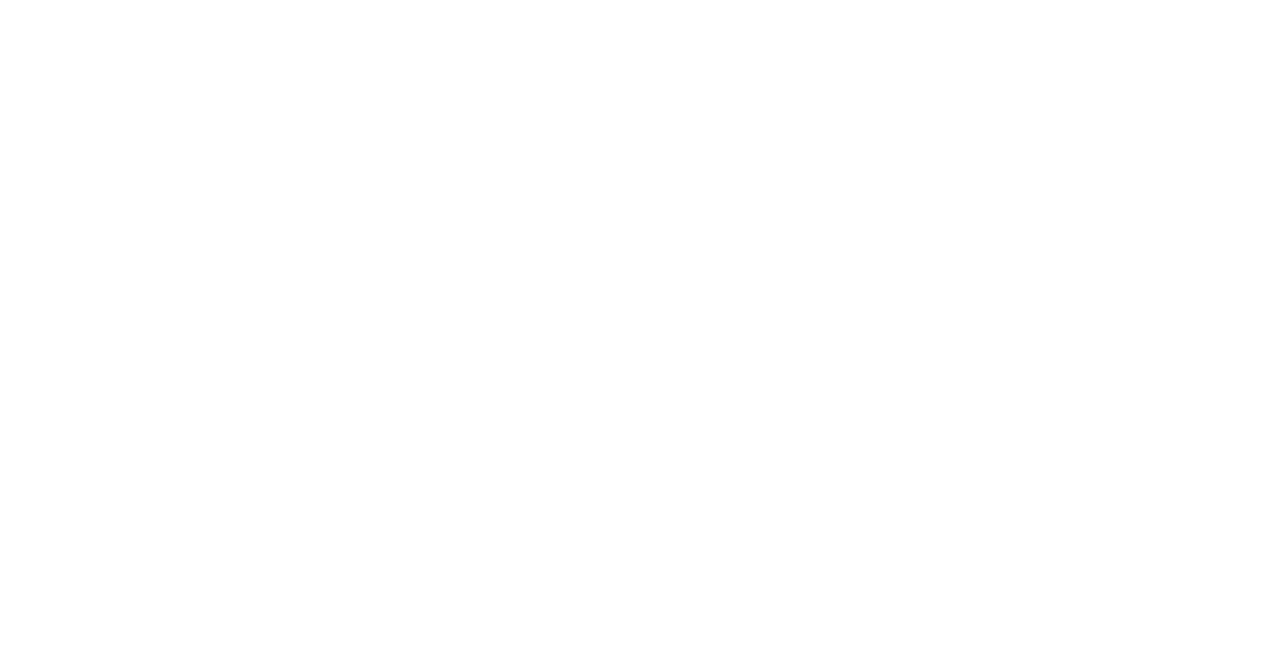
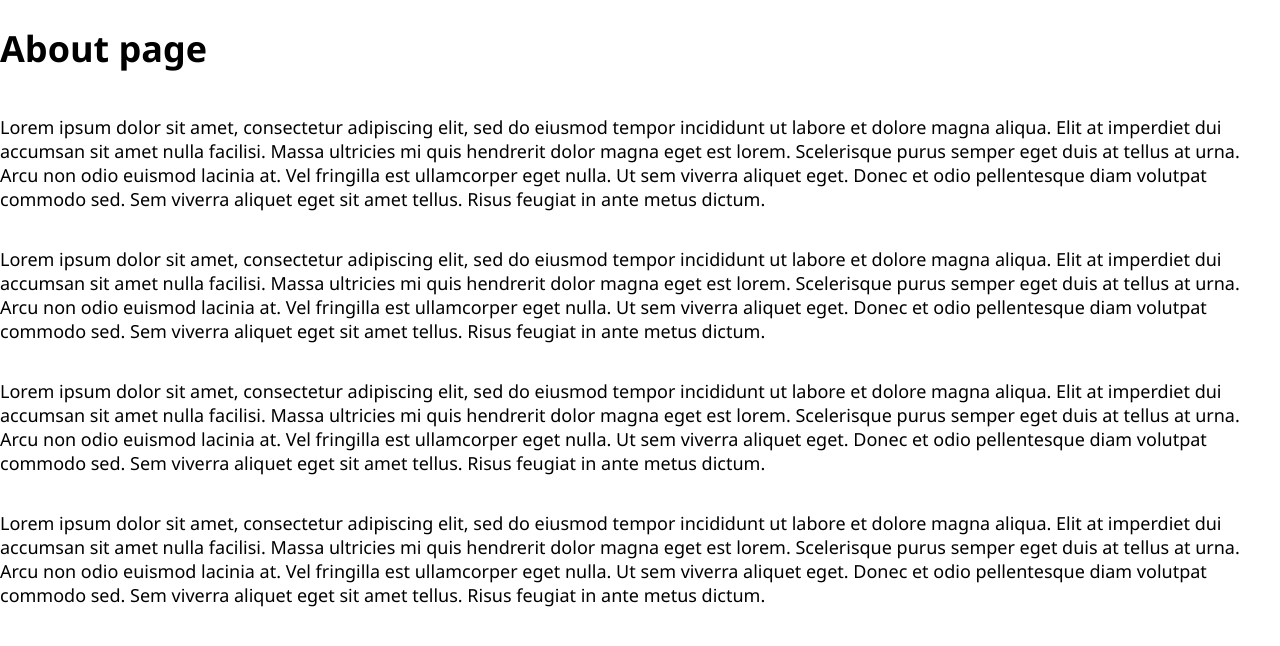
Before and after one commit to SatYu26/My-Blog, a React (Create React App) app in the folder blog-frontend/: page /about in a window 1280 px wide. Shown: the top 646 px of the page. Built offline with nearby package versions, Linux system fonts and the light colour scheme.

Commit message:
Using react-router links

```diff
--- a/blog-frontend/src/App.js
+++ b/blog-frontend/src/App.js
@@ -2,6 +2,9 @@ import React, { Component } from "react";
 import { BrowserRouter as Router, Route } from "react-router-dom";
 
 import HomePage from "./pages/homepage.js";
+import AboutPage from "./pages/aboutPage.js";
+import ArticlesPage from "./pages/articlePage.js";
+import ArticlesListPage from "./pages/articlesListPage.js";
 import "./App.css";
 
 class App extends Component {
@@ -10,6 +13,9 @@ class App extends Component {
       <Router>
         <div className="App">
           <Route path="/" component={HomePage} exact />
+          <Route path="/about" component={AboutPage} />
+          <Route path="/articles-list" component={ArticlesListPage} />
+          <Route path="/article" component={ArticlesPage} />
         </div>
       </Router>
     );
--- /dev/null
+++ b/blog-frontend/src/pages/aboutPage.js
@@ -0,0 +1,51 @@
+import React, { Component } from "react";
+
+const AboutPage = () => {
+  return (
+    <React.Fragment>
+      <h1>About page</h1>
+      <p>
+        Lorem ipsum dolor sit amet, consectetur adipiscing elit, sed do eiusmod
+        tempor incididunt ut labore et dolore magna aliqua. Elit at imperdiet
+        dui accumsan sit amet nulla facilisi. Massa ultricies mi quis hendrerit
+        dolor magna eget est lorem. Scelerisque purus semper eget duis at tellus
+        at urna. Arcu non odio euismod lacinia at. Vel fringilla est ullamcorper
+        eget nulla. Ut sem viverra aliquet eget. Donec et odio pellentesque diam
+        volutpat commodo sed. Sem viverra aliquet eget sit amet tellus. Risus
+        feugiat in ante metus dictum.
+      </p>
+      <p>
+        Lorem ipsum dolor sit amet, consectetur adipiscing elit, sed do eiusmod
+        tempor incididunt ut labore et dolore magna aliqua. Elit at imperdiet
+        dui accumsan sit amet nulla facilisi. Massa ultricies mi quis hendrerit
+        dolor magna eget est lorem. Scelerisque purus semper eget duis at tellus
+        at urna. Arcu non odio euismod lacinia at. Vel fringilla est ullamcorper
+        eget nulla. Ut sem viverra aliquet eget. Donec et odio pellentesque diam
+        volutpat commodo sed. Sem viverra aliquet eget sit amet tellus. Risus
+        feugiat in ante metus dictum.
+      </p>
+      <p>
+        Lorem ipsum dolor sit amet, consectetur adipiscing elit, sed do eiusmod
+        tempor incididunt ut labore et dolore magna aliqua. Elit at imperdiet
+        dui accumsan sit amet nulla facilisi. Massa ultricies mi quis hendrerit
+        dolor magna eget est lorem. Scelerisque purus semper eget duis at tellus
+        at urna. Arcu non odio euismod lacinia at. Vel fringilla est ullamcorper
+        eget nulla. Ut sem viverra aliquet eget. Donec et odio pellentesque diam
+        volutpat commodo sed. Sem viverra aliquet eget sit amet tellus. Risus
+        feugiat in ante metus dictum.
+      </p>
+      <p>
+        Lorem ipsum dolor sit amet, consectetur adipiscing elit, sed do eiusmod
+        tempor incididunt ut labore et dolore magna aliqua. Elit at imperdiet
+        dui accumsan sit amet nulla facilisi. Massa ultricies mi quis hendrerit
+        dolor magna eget est lorem. Scelerisque purus semper eget duis at tellus
+        at urna. Arcu non odio euismod lacinia at. Vel fringilla est ullamcorper
+        eget nulla. Ut sem viverra aliquet eget. Donec et odio pellentesque diam
+        volutpat commodo sed. Sem viverra aliquet eget sit amet tellus. Risus
+        feugiat in ante metus dictum.
+      </p>
+    </React.Fragment>
+  );
+};
+
+export default AboutPage;
--- /dev/null
+++ b/blog-frontend/src/pages/articlePage.js
@@ -0,0 +1,11 @@
+import React, { Component } from "react";
+
+const ArticlesPage = () => {
+  return (
+    <React.Fragment>
+      <h1>Articles page</h1>
+    </React.Fragment>
+  );
+};
+
+export default ArticlesPage;
--- /dev/null
+++ b/blog-frontend/src/pages/articlesListPage.js
@@ -0,0 +1,11 @@
+import React, { Component } from "react";
+
+const ArticlesListPage = () => {
+  return (
+    <React.Fragment>
+      <h1>Articles List page</h1>
+    </React.Fragment>
+  );
+};
+
+export default ArticlesListPage;
```
